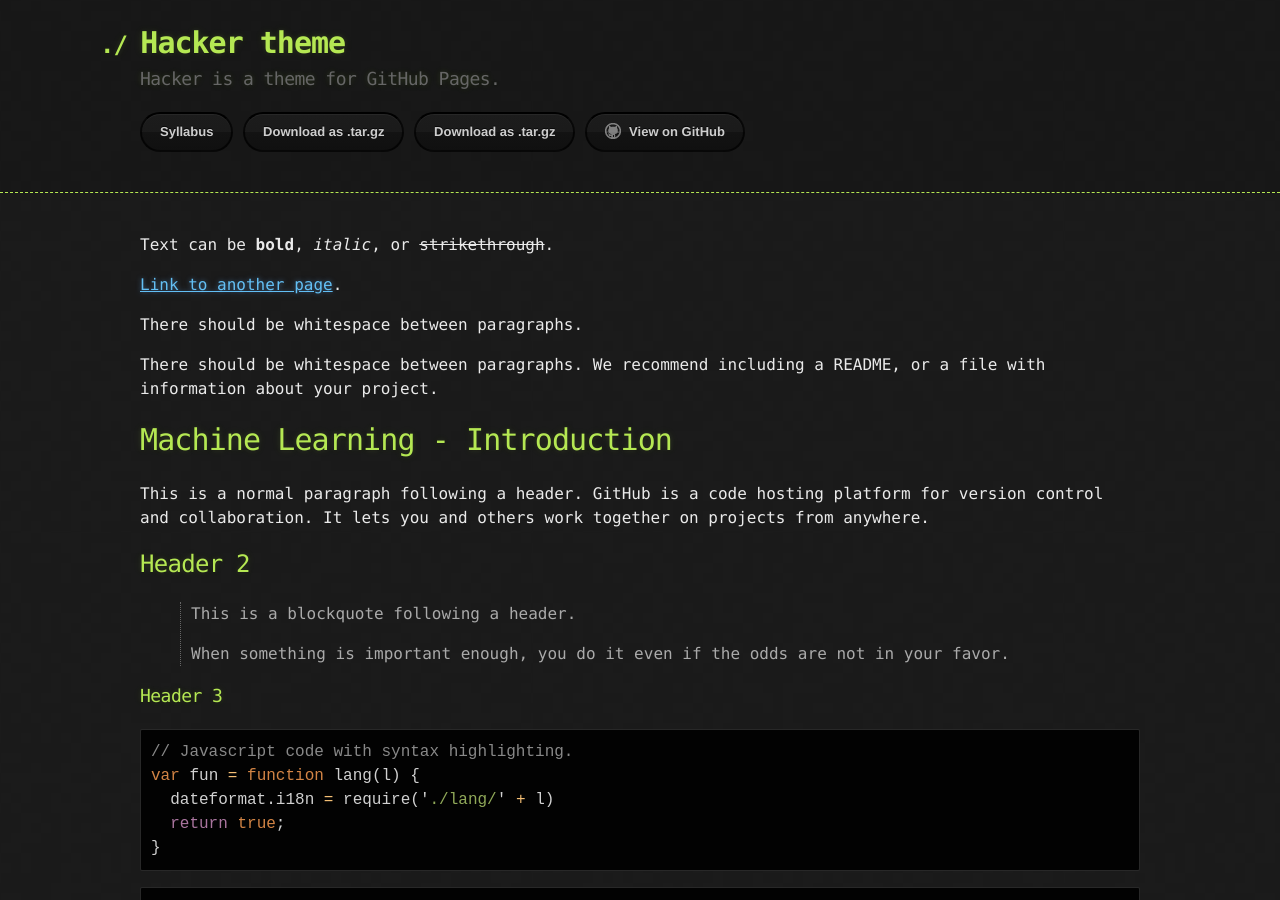
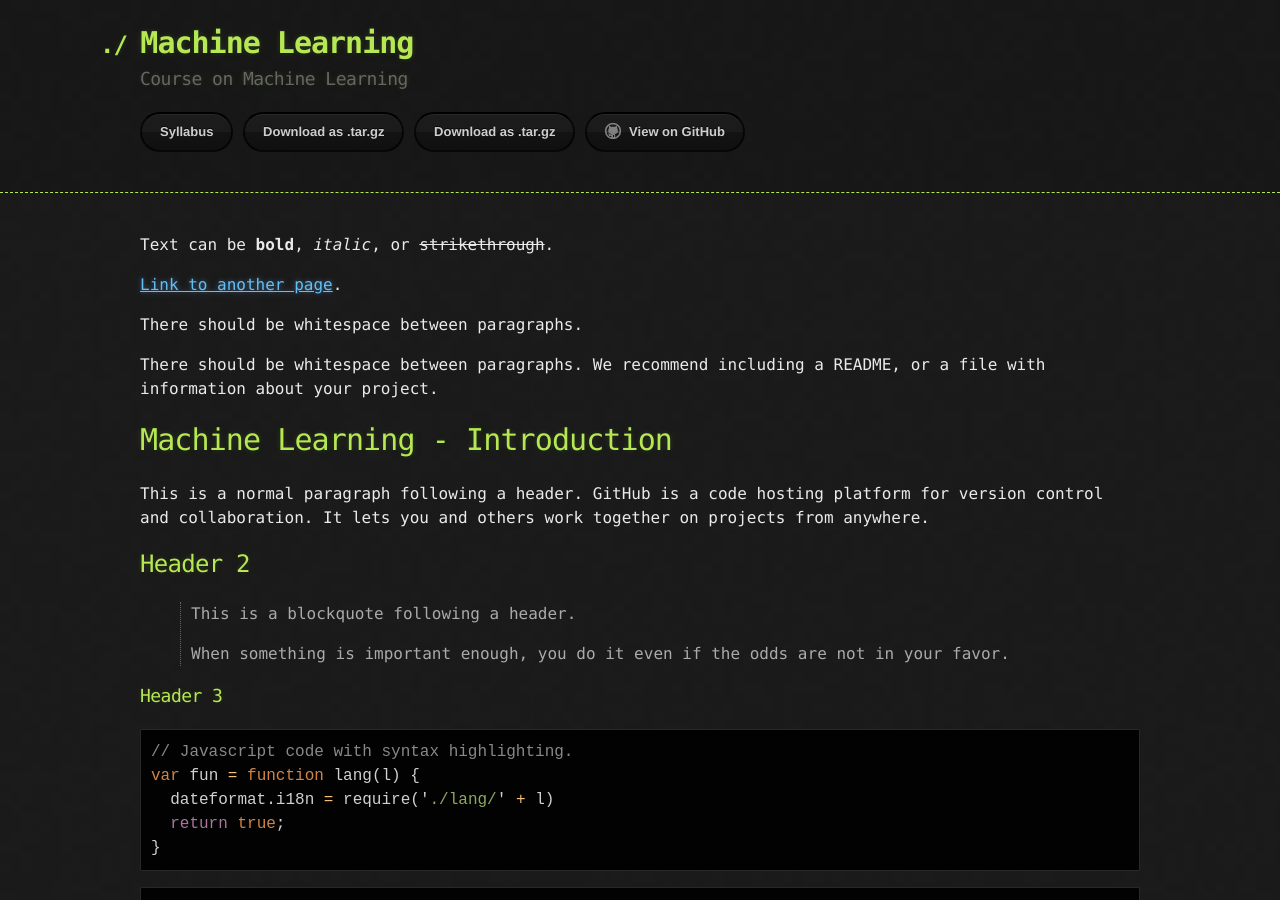
Before and after one commit to Sindhujayeswanthkumar/ml, a Jekyll site: the page built from index.md, in a window 1280 px wide and 900 px high. Built offline with Jekyll 4.4.1, drawn with Linux system fonts in a browser that asks for light colours.

Commit message:
Update _config.yml

```diff
--- a/_config.yml
+++ b/_config.yml
@@ -1,5 +1,5 @@
-title: Hacker theme
-description: Hacker is a theme for GitHub Pages.
+title: Machine Learning
+description: Course on Machine Learning
 show_downloads: true
 google_analytics:
 theme: jekyll-theme-hacker
```
